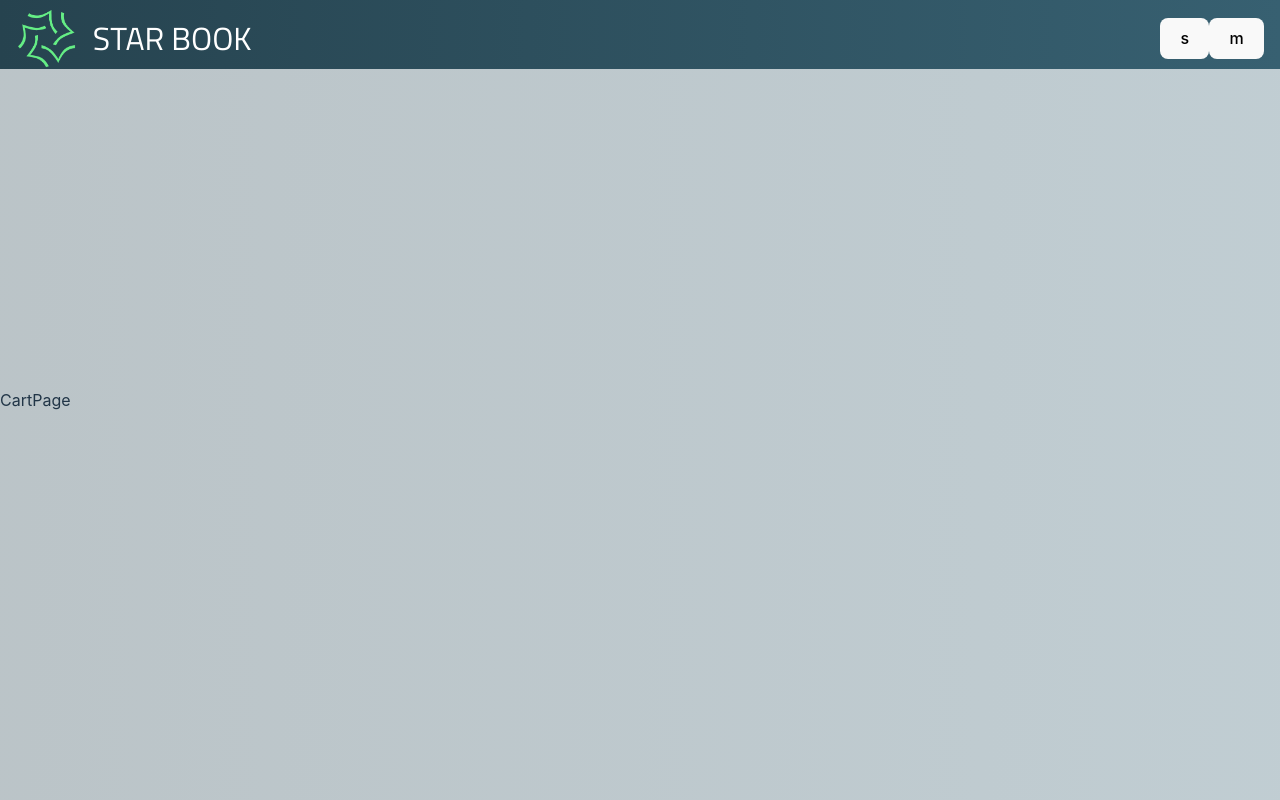
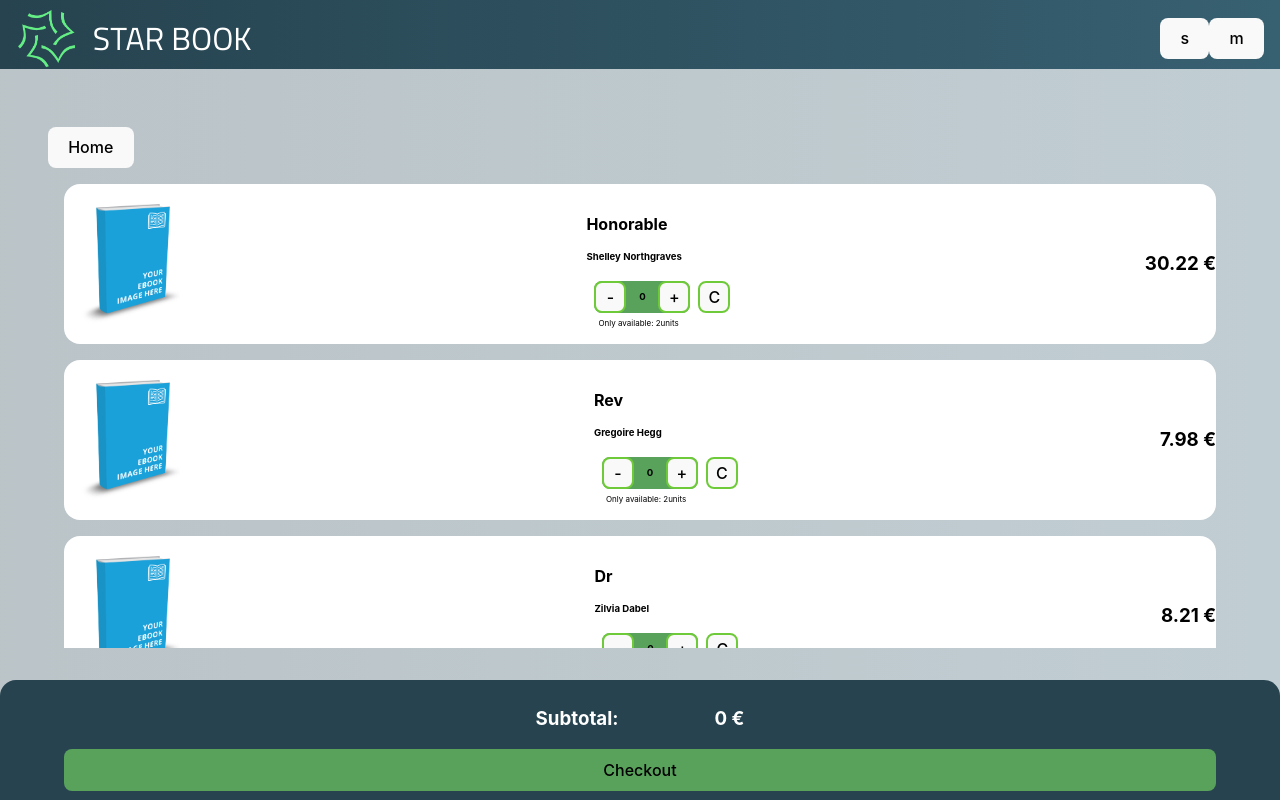
Before and after one commit to ebroto7/assembler-ecommerce, a React (Vite) app: page /cart in a window 1280 px wide. Built offline with nearby package versions, Linux system fonts and the light colour scheme; a web font is replaced by a local one.

Commit message:
(add) cartPage & checkout components

```diff
--- a/src/App.css
+++ b/src/App.css
@@ -13,11 +13,15 @@
   --primary-gradient-Alpha50: linear-gradient(to right, #26434f50 , #37607150);
 
   background: var(--primary-gradient-Alpha50);
+  display: flex;
+  justify-content: center;
+  align-items: center;
 }
 .main {
   margin-top: 6rem;
   padding-top: 1rem;
   width: 100vw;
+
 }
 
 .main_header {
@@ -200,3 +204,16 @@
   border-radius: 0.3rem 0rem 0rem 0.3rem;
   font-size: smaller;
 }
+
+
+.cartPage_Header {
+  display: flex;
+  flex-direction: column-reverse;
+  background-color: var(--primary-gradient);
+  height: 20vh;
+}
+
+.cartPage_bookContainer {
+  height: 60vh;
+  overflow-y: scroll;
+}
--- /dev/null
+++ b/src/Components/CheckoutBookContainer/CheckoutBookContainer.tsx
@@ -0,0 +1,27 @@
+import { useState } from 'react'
+import { FC } from 'react'
+import { BookType } from '../../Types/book'
+import "./checkoutBookContainer.styles.css"
+import BuyButtonsStack from '../buyButtonsStack/BuyButtonsStack'
+
+type Props = {
+    book: BookType
+}
+
+export const CheckoutBookContainer: FC<Props> = ({book}) => {
+    // const [totalPrice, setTotalPrice] = useState( 0 )
+
+  return (
+    <section className='CheckoutBookContainer'>
+        <img src={book.img} alt={`${book.title} image`} />
+        <div className="bookCard_body">
+          <h2>{book.title}</h2>
+          <h4>{book.author}</h4>
+          <BuyButtonsStack units={2}/>
+        </div >
+        <h3>{`${book.price} €`}</h3>
+    </section>
+  )
+}
+
+export default CheckoutBookContainer
--- /dev/null
+++ b/src/Components/CheckoutBookContainer/checkoutBookContainer.styles.css
@@ -0,0 +1,23 @@
+.CheckoutBookContainer {
+    display: flex;
+    flex-direction: row;
+    justify-content: space-between;
+    align-items: center;
+    height: 160px;
+    width: 90vw;
+    margin: 1rem;
+    color: black;
+    background-color: white;
+    border-radius: 1rem;
+    overflow: scroll;
+}
+
+.CheckoutBookContainer img {
+    margin-left: 1rem;
+    height: 120px;
+    width: 100px;
+}
+
+.bookCard_body {
+    text-align: left;
+}
--- /dev/null
+++ b/src/Components/CheckoutContainer/ChekoutContainer.tsx
@@ -0,0 +1,24 @@
+import React from 'react'
+import { FC } from 'react'
+import "./checkoutContainer.styles.css";
+import { BookType } from '../../Types/book';
+
+
+type Props = {
+    price: number
+}
+
+export const ChekoutContainer: FC<Props> = ({price}) => {
+
+  return (
+    <section className='cartPage_container'>
+        <div className="cartPage_checkoutInfo">
+            <h3>Subtotal:</h3>
+            <h3>{`${price} €`}</h3>
+        </div>
+        <button className='cartPage_chekoutButton'> Checkout </button>
+    </section>
+  )
+}
+
+export default ChekoutContainer
--- /dev/null
+++ b/src/Components/CheckoutContainer/checkoutContainer.styles.css
@@ -0,0 +1,28 @@
+.cartPage_container {
+    position: absolute;
+    bottom: 0;
+    left: 0;
+    display: flex;
+    flex-direction: column;
+    align-items: center;
+    justify-content: center;
+    height: 120px;
+    width: 100vw;
+    border-radius: 1rem 1rem 0 0;
+    color: white;
+    background: var(--primary);
+}
+
+.cartPage_checkoutInfo {
+    display: flex;
+    flex-direction: row;
+    justify-content: space-around;
+}
+.cartPage_checkoutInfo h3 {
+ margin: 1rem 3rem;
+}
+
+.cartPage_chekoutButton {
+    background: var(--secondary);
+    width: 90%;
+}
--- a/src/Components/Navbar.tsx
+++ b/src/Components/Navbar.tsx
@@ -1,6 +1,5 @@
 import { FC } from 'react';
 import { useState } from 'react';
-import img_1 from '../Images/525-5253539_3d-number-1-png.png';
 import logo_star_transparent from '../Assets/Images/Logo/logo-star-transparent.png'
 import SearchBar from './searchBar/SearchBar';
 
--- a/src/Pages/CartPage.tsx
+++ b/src/Pages/CartPage.tsx
@@ -1,9 +1,30 @@
-import React from 'react'
+import React, { useState } from 'react'
+import ChekoutContainer from '../Components/CheckoutContainer/ChekoutContainer'
+import booksList from '../Assets/db/db'
+import CheckoutBookContainer from '../Components/CheckoutBookContainer/CheckoutBookContainer'
+import { Link } from 'react-router-dom'
 
 type Props = {}
 
 export const CartPage = (props: Props) => {
+
+  const [totalPrice, setTotalPrice] = useState(0)
+
   return (
-    <div>CartPage</div>
+    <>
+      <div className='cartPage_Header'>
+      <Link to="/home"key ="home">
+						<button>Home</button>
+				</Link>
+      </div>
+      <section className='cartPage_bookContainer'>
+        {booksList.map((book) => (
+          <CheckoutBookContainer key={book.isbn} book={book}/>
+        ))}
+      </section>
+
+      <ChekoutContainer price={totalPrice} />
+    </>
+
   )
 }
--- a/src/Pages/HomePage.tsx
+++ b/src/Pages/HomePage.tsx
@@ -2,8 +2,9 @@
 import BookInlineContainer from '../Components/bookInlineContainer/BookInlineContainer'
 import booksList from '../Assets/db/db'
 import { BookType } from '../Types/book'
+import { Link } from 'react-router-dom'
 
-const bookFilters = ['Best seller', 'Best rated', 'Wish list', "chanchito" ]
+const bookFilters = ["favoritos de la mama" ,'Best seller', 'Best rated', 'Wish list', "chanchito" ]
 
 // type Props = {}
 
@@ -13,9 +14,12 @@ export const HomePage = () => {
 
   return (
     <main className='main'>
-      {bookFilters.map((filter) => (
-         <BookInlineContainer key={filter} title={filter} bookList={bookList}/>
-      ))}
-  </main>
+         <Link to="/cart"key ="cart">
+						<button>go to cart</button>
+				</Link>
+        {bookFilters.map((filter) => (
+          <BookInlineContainer key={filter} title={filter} bookList={bookList}/>
+        ))}
+    </main>
   )
 }
--- a/src/index.css
+++ b/src/index.css
@@ -21,19 +21,6 @@ a {
 }
 a:hover {
   color: #535bf2;
-}
-
-body {
-  margin: 0;
-  display: flex;
-  place-items: center;
-  min-width: 320px;
-  min-height: 100vh;
-}
-
-h1 {
-  font-size: 3.2em;
-  line-height: 1.1;
 }
 
 button {
```
Also changed, not shown: src/context/BookContext.tsx (added, +11 -0 lines).
